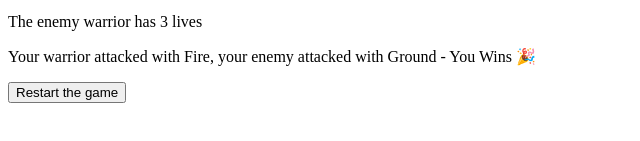
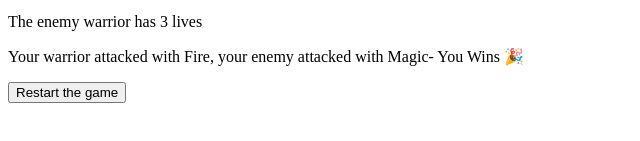
Before and after one commit to JohnCardonaC/combat-game, a plain HTML site: page index.html in a window 1280 px wide. Both pictures are taken after a click on the button "Fire 🔥". Shown: the part 351-492 px from the top of the page, 0-640 px from the left. Drawn offline with Linux system fonts and the light colour scheme.

Commit message:
Get message about attacks

```diff
--- a/index.html
+++ b/index.html
@@ -44,8 +44,7 @@
         <p>The enemy warrior <span id="warrior-enemy-name"> </span>has <span>3</span> lives</p>
     </section>
 
-    <section id="mesages">
-        <p>Your warrior attacked with Fire, your enemy attacked with Ground - You Wins 🎉</p>
+    <section id="messages">
     </section>
 
     <section id="restart">
--- a/js/game.js
+++ b/js/game.js
@@ -80,6 +80,14 @@ function ramdomEnemyAttack(){
     } else {
         enemyAttack = "Magic"
     }
+    addMessage()
+}
+
+function addMessage(){
+    let sectionMessages = document.getElementById('messages')
+    let textMessage = document.createElement('p')
+    textMessage.innerHTML = "Your warrior attacked with " + playerAttack + ", your enemy attacked with " + enemyAttack + "- You Wins 🎉"
+    sectionMessages.appendChild(textMessage)
 }
 
 window.addEventListener('load', startGame)
```
